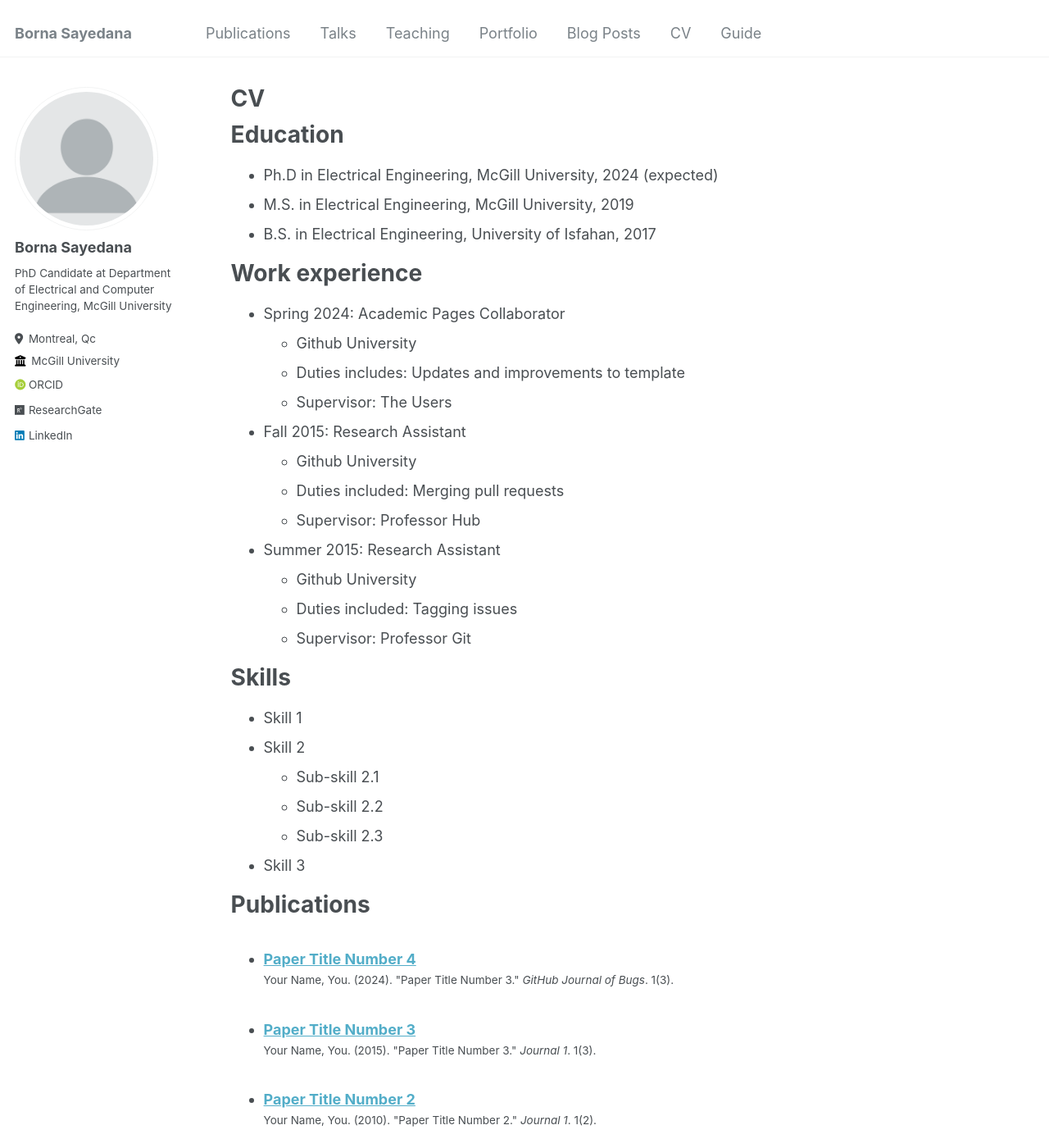
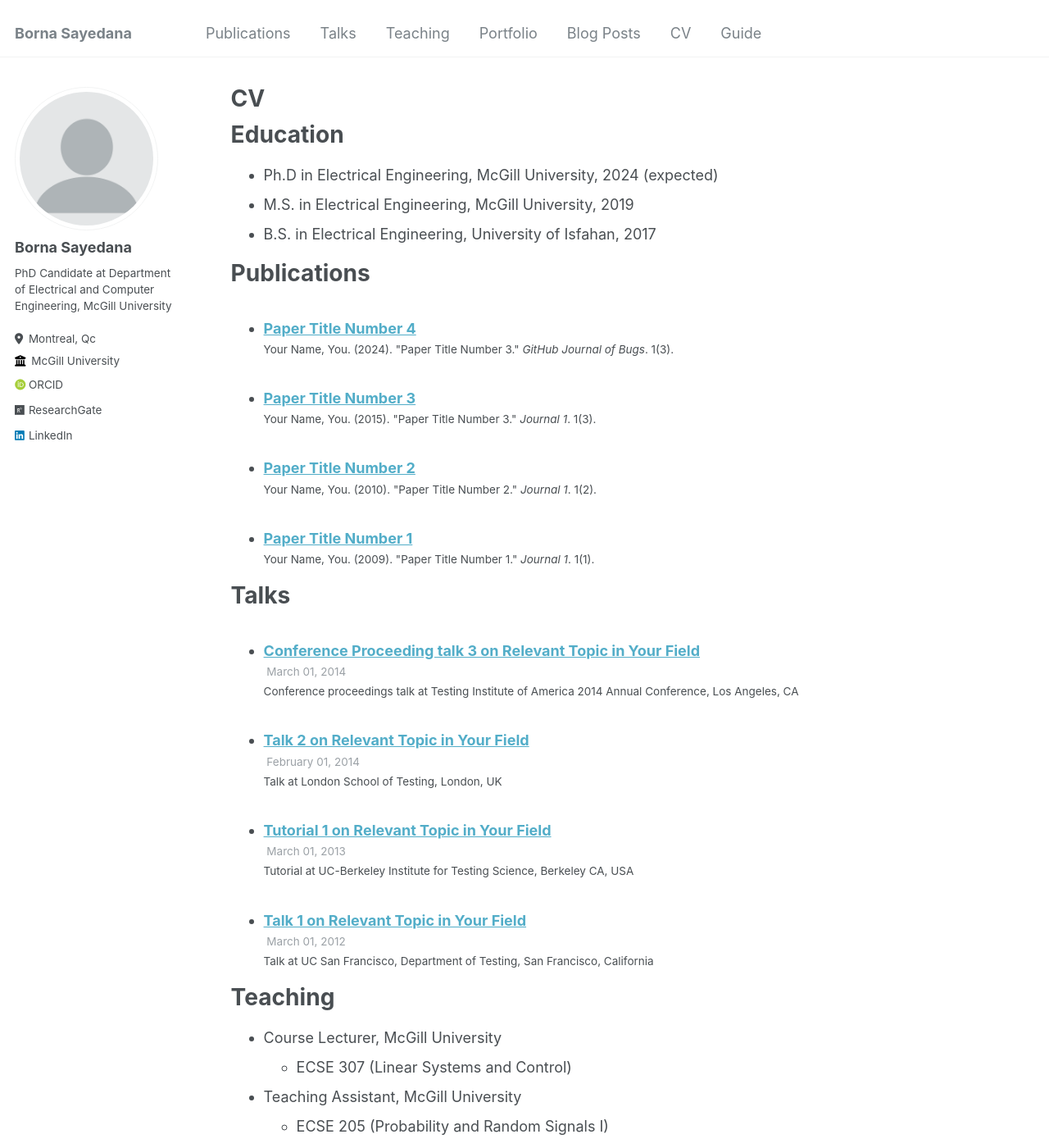
Before and after one commit to bornasayedana/bornasayedana.github.io, a Jekyll site: the page built from _pages/cv.md, in a window 1280 px wide and 1400 px high. Shown: the whole window at 82% size. Built offline with Jekyll 4.4.1, drawn with Linux system fonts in a browser that asks for light colours; some web fonts are replaced; some of the changed text lies outside the part shown.

Commit message:
Update cv.md

```diff
--- a/_pages/cv.md
+++ b/_pages/cv.md
@@ -14,32 +14,6 @@ Education
 * Ph.D in Electrical Engineering, McGill University, 2024 (expected)
 * M.S. in Electrical Engineering, McGill University, 2019
 * B.S. in Electrical Engineering, University of Isfahan, 2017
-
-Work experience
-======
-* Spring 2024: Academic Pages Collaborator
-  * Github University
-  * Duties includes: Updates and improvements to template
-  * Supervisor: The Users
-
-* Fall 2015: Research Assistant
-  * Github University
-  * Duties included: Merging pull requests
-  * Supervisor: Professor Hub
-
-* Summer 2015: Research Assistant
-  * Github University
-  * Duties included: Tagging issues
-  * Supervisor: Professor Git
-
-Skills
-======
-* Skill 1
-* Skill 2
-  * Sub-skill 2.1
-  * Sub-skill 2.2
-  * Sub-skill 2.3
-* Skill 3
 
 Publications
 ======
@@ -63,7 +37,3 @@ Teaching
   * ECSE 307 (Linear Systems and Control)
   * ECSE 403 (Control)
   * ECSE 508 (Multi-Agent Systems)
-
-Service and leadership
-======
-* Currently signed in to 43 different slack teams
```
